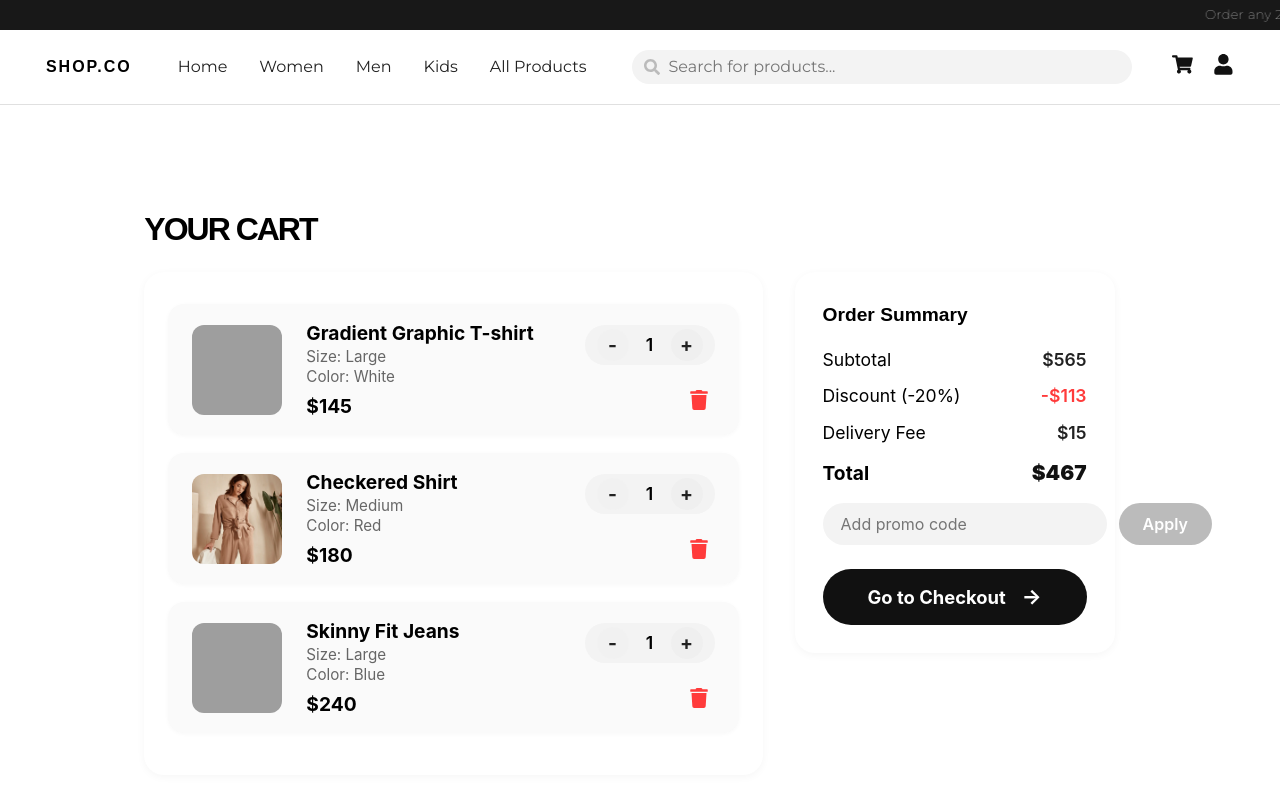
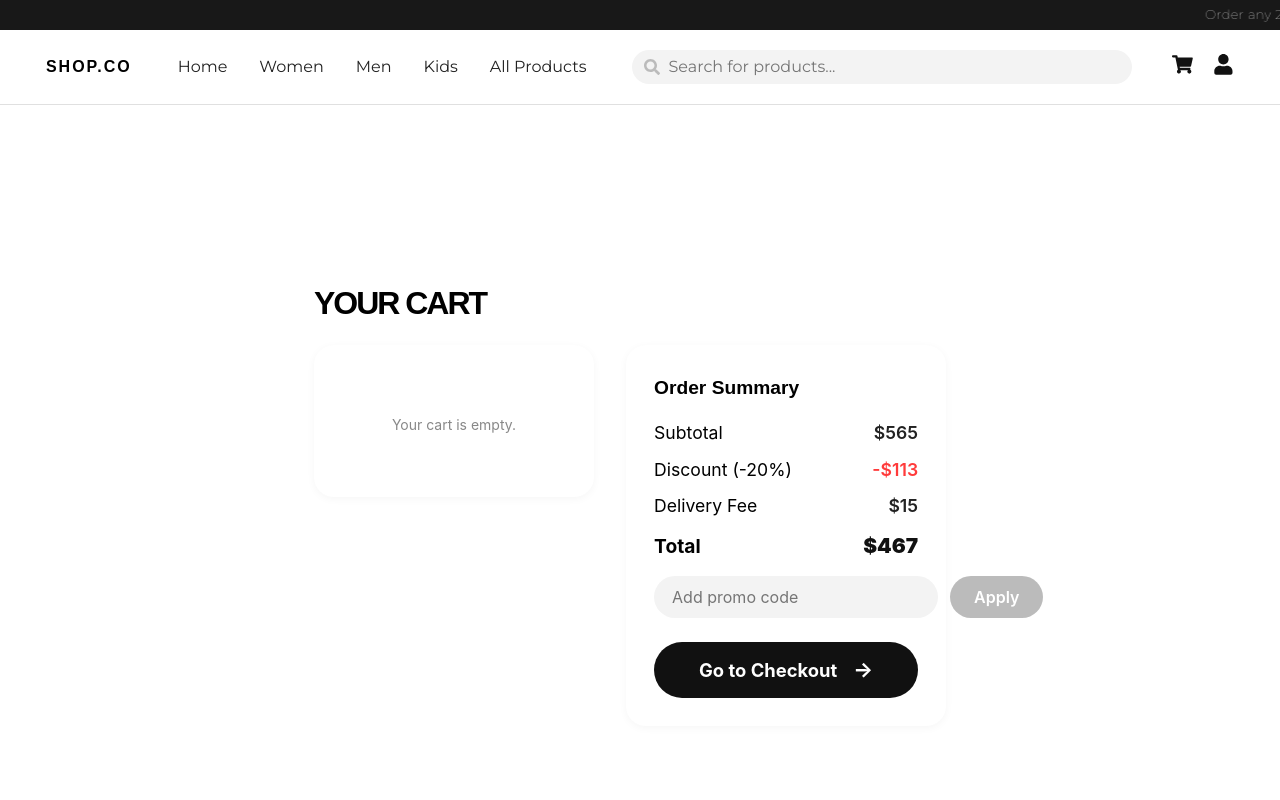
Before and after one commit to kisa-fatima/ecommerce-website, a React (Create React App) app: page /cart in a window 1280 px wide. Shown: the top 800 px of the page. Built offline with nearby package versions, Linux system fonts and the light colour scheme; grey boxes are pictures that could not be loaded; a web font is replaced by a local one.

Commit message:
cart redux

```diff
--- a/src/components/Cart.js
+++ b/src/components/Cart.js
@@ -1,60 +1,39 @@
-import React, { useState } from 'react';
+import React from 'react';
 import CartCards from './CartCards';
 import '../styles/Cart.css';
-
-const initialCart = [
-  {
-    id: 1,
-    name: 'Gradient Graphic T-shirt',
-    size: 'Large',
-    color: 'White',
-    price: 145,
-    image: require('../assets/images/casual1.jpg'),
-    quantity: 1,
-  },
-  {
-    id: 2,
-    name: 'Checkered Shirt',
-    size: 'Medium',
-    color: 'Red',
-    price: 180,
-    image: require('../assets/images/casual2.jpg'),
-    quantity: 1,
-  },
-  {
-    id: 3,
-    name: 'Skinny Fit Jeans',
-    size: 'Large',
-    color: 'Blue',
-    price: 240,
-    image: require('../assets/images/casual.jpg'),
-    quantity: 1,
-  },
-];
+import { useSelector, useDispatch } from 'react-redux';
+import { updateQuantity, removeFromCart } from '../store/cartSlice';
 
 const Cart = () => {
-  const [cart, setCart] = useState(initialCart);
+  const cart = useSelector(state => state.cart.items);
+  const dispatch = useDispatch();
 
-  const handleQtyChange = (id, delta) => {
-    setCart(prevCart =>
-      prevCart.map(item =>
-        item.id === id
-          ? { ...item, quantity: Math.max(1, item.quantity + delta) }
-          : item
-      )
-    );
+  const handleQtyChange = (id, delta, currentQty) => {
+    const newQty = currentQty + delta;
+    if (newQty > 0) {
+      dispatch(updateQuantity({ id, quantity: newQty }));
+    }
+  };
+
+  const handleRemove = (id) => {
+    dispatch(removeFromCart(id));
   };
 
   return (
     <div className="cart-box">
       <div className="cart-cards-list">
-        {cart.map(item => (
-          <CartCards
-            key={item.id}
-            item={item}
-            onQtyChange={delta => handleQtyChange(item.id, delta)}
-          />
-        ))}
+        {cart.length === 0 ? (
+          <div style={{ padding: 40, textAlign: 'center', color: '#888' }}>Your cart is empty.</div>
+        ) : (
+          cart.map(item => (
+            <CartCards
+              key={item.id + (item.size || '') + (item.color || '')}
+              item={item}
+              onQtyChange={delta => handleQtyChange(item.id, delta, item.quantity)}
+              onRemove={() => handleRemove(item.id)}
+            />
+          ))
+        )}
       </div>
     </div>
   );
--- a/src/components/CartCards.js
+++ b/src/components/CartCards.js
@@ -2,7 +2,7 @@ import React from 'react';
 import { FaTrash } from 'react-icons/fa';
 import '../styles/CartCards.css';
 
-const CartCards = ({ item, onQtyChange }) => {
+const CartCards = ({ item, onQtyChange, onRemove }) => {
   return (
     <div className="cart-card">
       <img src={item.image} alt={item.name} className="cart-card-img" />
@@ -18,7 +18,7 @@ const CartCards = ({ item, onQtyChange }) => {
           <span className="qty-value">{item.quantity}</span>
           <button className="qty-btn" onClick={() => onQtyChange(1)}>+</button>
         </div>
-        <button className="cart-card-delete"><FaTrash color="#ff3b3b" size={20} /></button>
+        <button className="cart-card-delete" onClick={onRemove}><FaTrash color="#ff3b3b" size={20} /></button>
       </div>
     </div>
   );
--- a/src/pages/ProductPage.js
+++ b/src/pages/ProductPage.js
@@ -3,12 +3,15 @@ import { useLocation, useNavigate } from 'react-router-dom';
 import '../styles/ProductPage.css';
 import Breadcrumbs from '../components/Breadcrumbs';
 import { getCategoryPathById, getCategoryPathIdsById } from '../services/databaseFunctions';
+import { useDispatch } from 'react-redux';
+import { addToCart } from '../store/cartSlice';
 
 const isMobile = () => window.innerWidth <= 900;
 
 const ProductPage = () => {
   const { state } = useLocation();
   const navigate = useNavigate();
+  const dispatch = useDispatch();
   const product = state?.product;
   const [categoryPath, setCategoryPath] = useState([]);
   const [categoryPathIds, setCategoryPathIds] = useState([]);
@@ -96,6 +99,18 @@ const ProductPage = () => {
     { name: product.name, link: '' }
   ];
 
+  const handleAddToCart = () => {
+    dispatch(addToCart({
+      id: product.id,
+      name: product.name,
+      price: product.price,
+      image: product.thumbnail,
+      size: selectedSize,
+      color: colors[selectedColor],
+      quantity,
+    }));
+  };
+
   return (
     <div className="productpage-container">
       <div className="productpage-gallery">
@@ -171,7 +186,7 @@ const ProductPage = () => {
               <span>{quantity}</span>
               <button onClick={() => setQuantity(q => q + 1)}>+</button>
             </div>
-            <button className="add-to-cart-btn">Add to Cart</button>
+            <button className="add-to-cart-btn" onClick={handleAddToCart}>Add to Cart</button>
           </div>
         </div>
       </div>
--- /dev/null
+++ b/src/store/cartSlice.js
@@ -0,0 +1,37 @@
+import { createSlice } from '@reduxjs/toolkit';
+
+const initialState = {
+  items: [], // {id, name, price, image, quantity, ...}
+};
+
+const cartSlice = createSlice({
+  name: 'cart',
+  initialState,
+  reducers: {
+    addToCart: (state, action) => {
+      const item = action.payload;
+      const existing = state.items.find(i => i.id === item.id);
+      if (existing) {
+        existing.quantity += item.quantity || 1;
+      } else {
+        state.items.push({ ...item, quantity: item.quantity || 1 });
+      }
+    },
+    removeFromCart: (state, action) => {
+      state.items = state.items.filter(i => i.id !== action.payload);
+    },
+    updateQuantity: (state, action) => {
+      const { id, quantity } = action.payload;
+      const item = state.items.find(i => i.id === id);
+      if (item && quantity > 0) {
+        item.quantity = quantity;
+      }
+    },
+    clearCart: (state) => {
+      state.items = [];
+    },
+  },
+});
+
+export const { addToCart, removeFromCart, updateQuantity, clearCart } = cartSlice.actions;
+export default cartSlice.reducer;
--- a/src/store/store.js
+++ b/src/store/store.js
@@ -1,6 +1,7 @@
 import { configureStore } from '@reduxjs/toolkit';
 import createSagaMiddleware from 'redux-saga';
 import authReducer from './authSlice';
+import cartReducer from './cartSlice';
 import authRootSaga from './authSaga';
 
 const sagaMiddleware = createSagaMiddleware();
@@ -8,6 +9,7 @@ const sagaMiddleware = createSagaMiddleware();
 const store = configureStore({
   reducer: {
     auth: authReducer,
+    cart: cartReducer,
   },
   middleware: (getDefaultMiddleware) => getDefaultMiddleware({ thunk: false }).concat(sagaMiddleware),
 });
```
